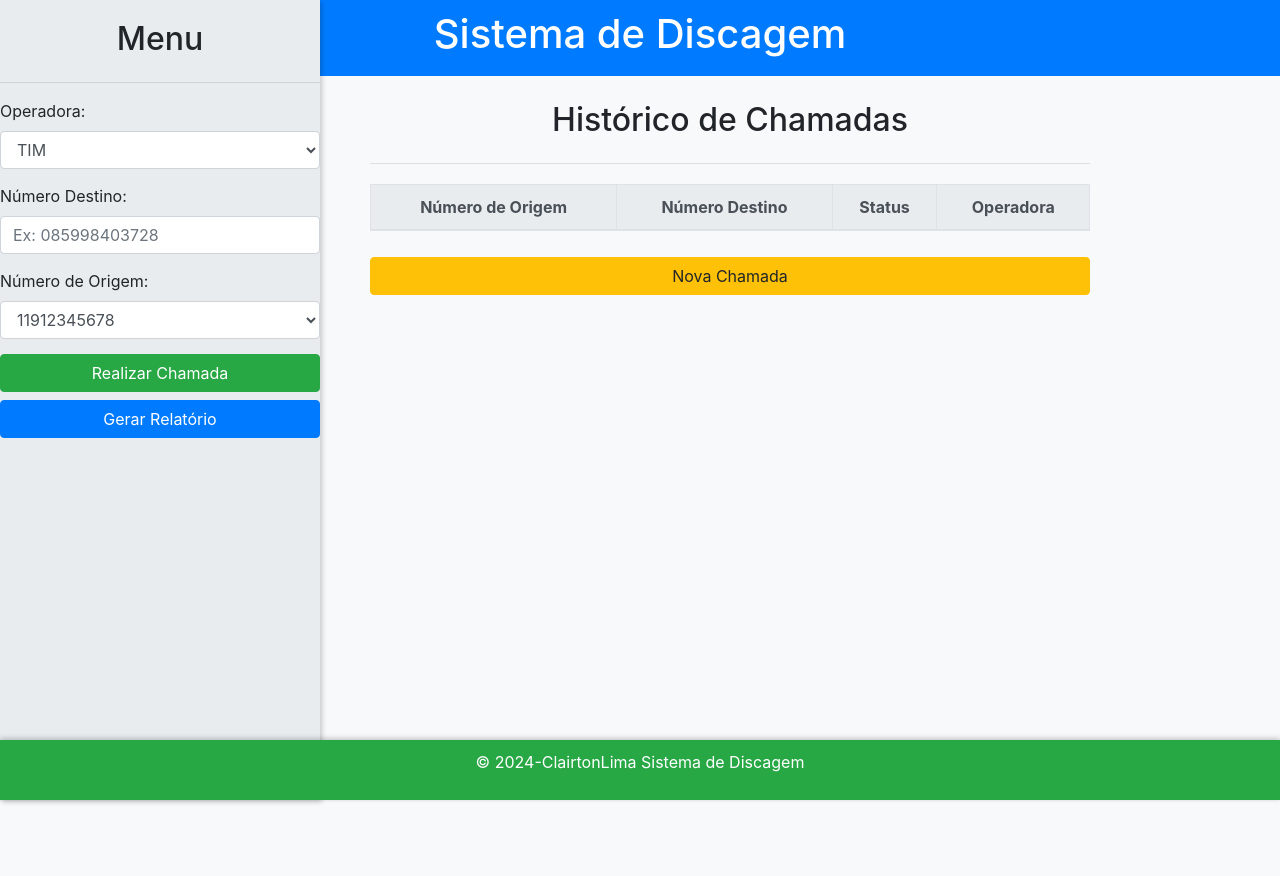
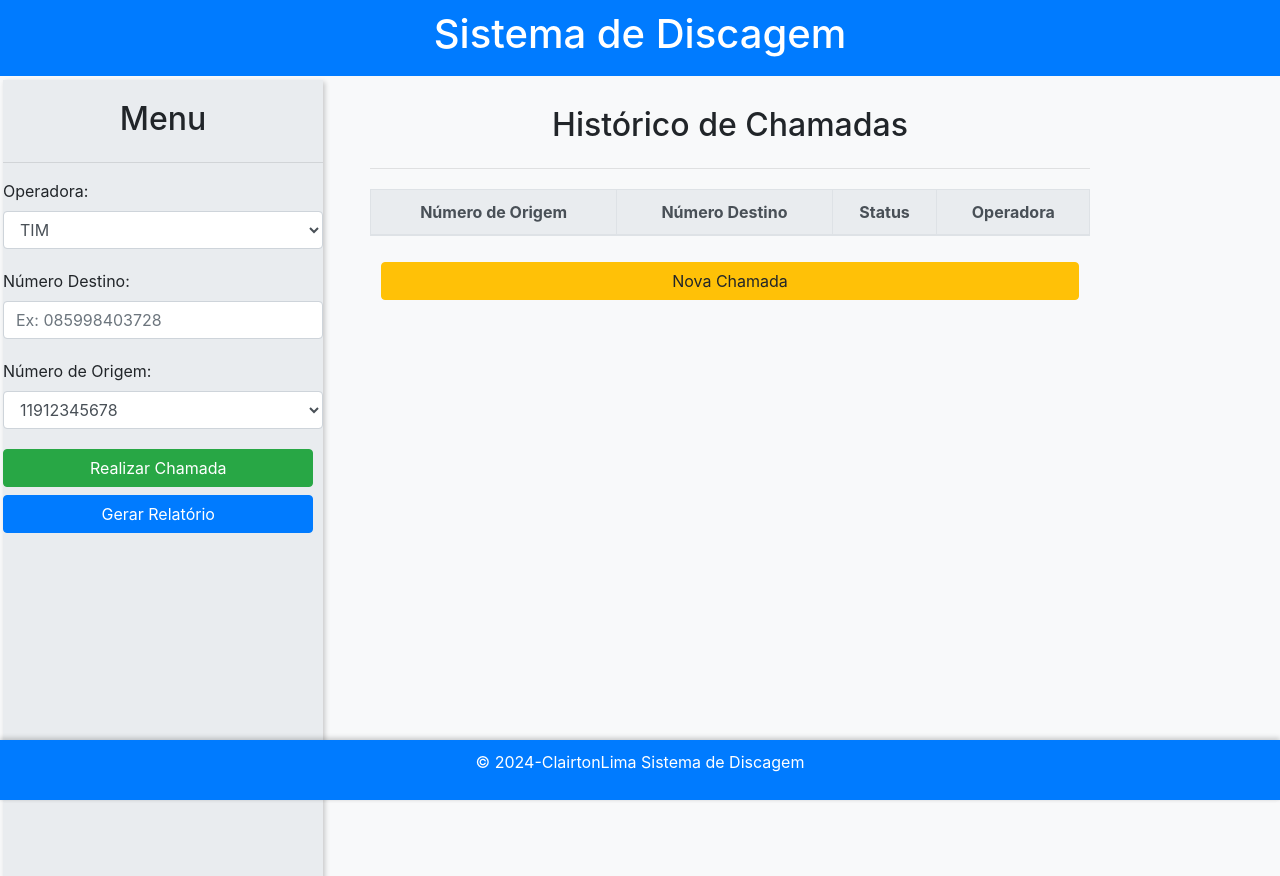
Before and after one commit to Clairtonlm/SEA_2, a Flask app: page / in a window 1280 px wide. Run offline with Flask 2, Linux system fonts and the light colour scheme; lists and menus that the app fills with data are empty; some libraries are stand-ins or nearby versions.

Commit message:
Ajuste css

```diff
--- a/app/static/css/style.css
+++ b/app/static/css/style.css
@@ -12,11 +12,12 @@ body, html {
     color: white;
     padding: 10px;
     text-align: center;
+
 }
 
 /* Footer fixo no rodapé da tela */
 .footer {
-    background-color: #28a745;
+    background-color: #007bff;
     color: white;
     padding: 10px;
     text-align: center;
@@ -39,7 +40,7 @@ body, html {
 .main-area {
     flex: 1; /* Faz a área principal ocupar o espaço disponível */
     margin-left: 25%; /* Deixa espaço para a sidebar */
-    padding: 25px; /* Espaçamento interno */
+    padding: 30px; /* Espaçamento interno */
 }
 
 /* Sidebar colada à esquerda, com estilo canvas */
@@ -49,21 +50,21 @@ body, html {
     width: 25%; /* Ocupa 25% da largura */
     position: fixed; /* Fixa a sidebar na esquerda */
     height: 100vh; /* Altura total da tela */
-    top: 0;
-    left: 0;
+    top: 80px;
+    left: 3px;
     box-shadow: 2px 2px 5px rgba(0, 0, 0, 0.2); /* Sombra 3D */
     overflow-y: auto; /* Scroll interno se necessário */
 }
 
 /* Estilização dos grupos de formulário */
 .sidebar .form-group {
-    margin-bottom: 15px; /* Espaçamento entre campos */
+    margin-bottom: 20px; /* Espaçamento entre campos */
 }
 
 /* Botões estilizados */
 .btn-success, .btn-primary, .btn-warning {
     margin-top: 10px; /* Espaço superior nos botões */
-    width: 100%; /* Botões ocupam toda a largura */
+    width: 97%; /* Botões ocupam toda a largura */
 }
 
 /* Tabela estilizada */
```
